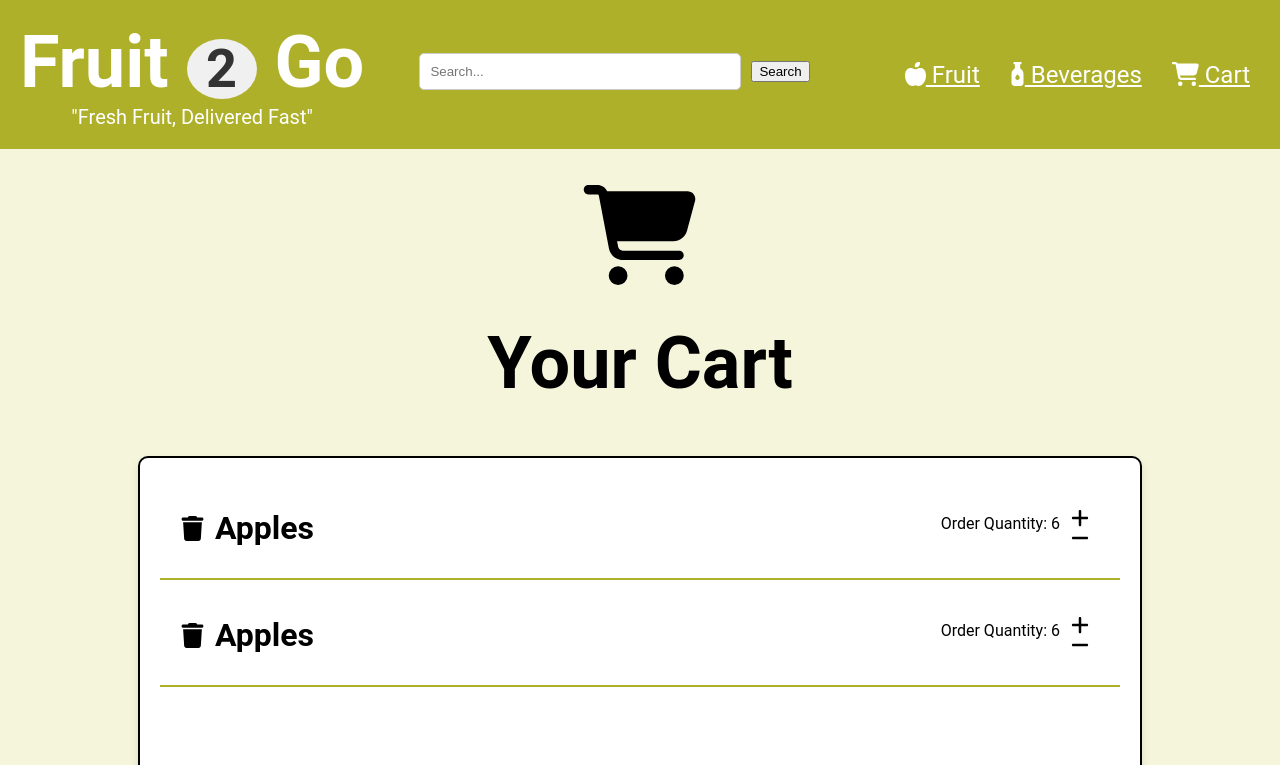
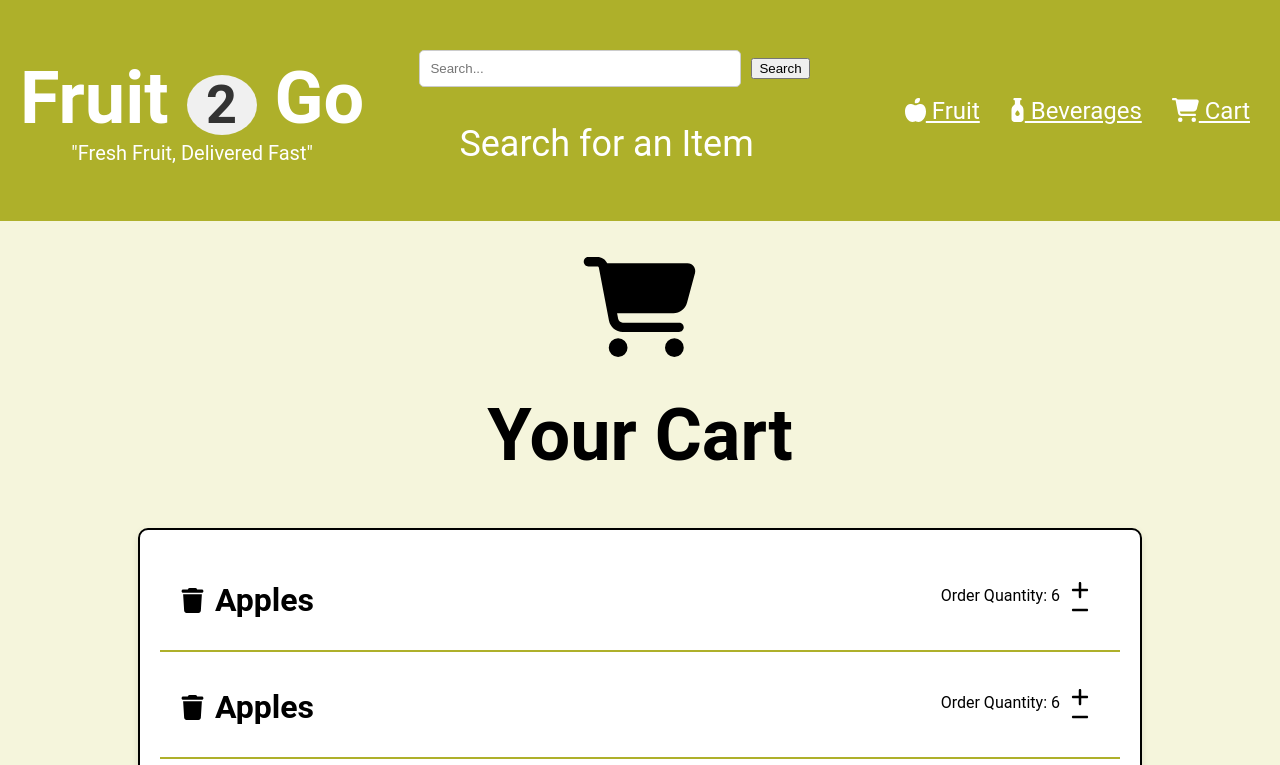
Before and after one commit to LiamGunning07/Fruit_To_Go, a Next.js app in the folder frontend/: page /cart in a window 1280 px wide. Shown: the top 765 px of the page. Built offline with nearby package versions, Linux system fonts and the light colour scheme.

Commit message:
SearchResults state hoisted to setup conditional rendering

```diff
--- a/frontend/src/app/components/FruitList.jsx
+++ b/frontend/src/app/components/FruitList.jsx
@@ -17,12 +17,10 @@ useEffect(() => {
     try {
       const response = await fetch('http://localhost:3001/api/fruits');
 
-      // Check if the response is ok (status in the range 200-299)
       if (!response.ok) {
         throw new Error(`HTTP error! status: ${response.status}`);
       }
 
-      // Parse the response as JSON
       const data = await response.json();
       setFruits(data);
     } catch (error) {
--- a/frontend/src/app/components/Header.jsx
+++ b/frontend/src/app/components/Header.jsx
@@ -5,15 +5,8 @@ import styles from '../styles/Header.module.css'
 import { FontAwesomeIcon } from '@fortawesome/react-fontawesome';
 import { faAppleWhole, faBottleDroplet, faCartShopping, faUser } from '@fortawesome/free-solid-svg-icons';
 
-export default function Header() {
+export default function Header ({ setQuery, setResults, query, results}) {
   const router = useRouter();
-
-  // const handleLoginClick = () => {
-  //   router.push('/login');
-  // };
-  // const handleSignUpClick = () => {
-  //   router.push('/signup');
-  // };
 
   const handleFruitClick = () => {
     router.push('/fruit')
@@ -39,7 +32,11 @@ export default function Header() {
           <p> "Fresh Fruit, Delivered Fast" </p>
         </div>
         <div>
-          <SearchBar />
+          <SearchBar
+            setQuery={setQuery}
+            query={query}
+            results={results}
+            setResults={setResults}/>
         </div>
           <ul className={styles.links}>
             <li onClick={handleFruitClick}>
@@ -51,14 +48,6 @@ export default function Header() {
             <li onClick={handleCartClick}>
               <FontAwesomeIcon icon={faCartShopping}/>
             <u> Cart </u></li>
-                {/* <div className={styles.login}>
-                <li onClick={handleLoginClick}>
-                <FontAwesomeIcon icon={faUser} />
-                <u>Login</u></li>
-                <li onClick={handleSignUpClick}>
-                <FontAwesomeIcon icon={faUser} />
-                <u>Sign Up</u></li>
-                </div> */}
           </ul>
       </div>
     </div>
--- a/frontend/src/app/components/SearchBar.jsx
+++ b/frontend/src/app/components/SearchBar.jsx
@@ -1,12 +1,10 @@
 import styles from "../styles/SearchBar.module.css";
 import { useState } from "react";
 
-export default function SearchBar() {
+export default function SearchBar({setQuery, setResults, query, results}) {
 
-  const [query, setQuery] = useState('');
-  const [results, setResults] = useState([]);
 
-  const handleInputChange = (event) => {
+const handleInputChange = (event) => {
     setQuery(event.target.value);
     console.log("query", query)
   };
@@ -16,7 +14,6 @@ export default function SearchBar() {
 
     try {
         const response = await fetch(`http://localhost:3001/api/search?q=${query}`);
-        console.log('API call response', response)
         if (!response.ok) {
             throw new Error(`HTTP error! status: ${response.status}`);
         }
@@ -43,9 +40,13 @@ export default function SearchBar() {
         Search
       </button>
       <ul>
-        {results.map((result, index) => (
-          <li key={index}>{result.name}</li>
-        ))}
+      {results && results.length > 0 ? (
+          results.map((result, index) => (
+            <li key={index}>{result.name}</li>
+          ))
+        ) : (
+          <span> Search for an Item </span>
+        )}
       </ul>
     </div>
   );
```
Also changed, not shown: frontend/src/app/page.js (+16 -3 lines).
